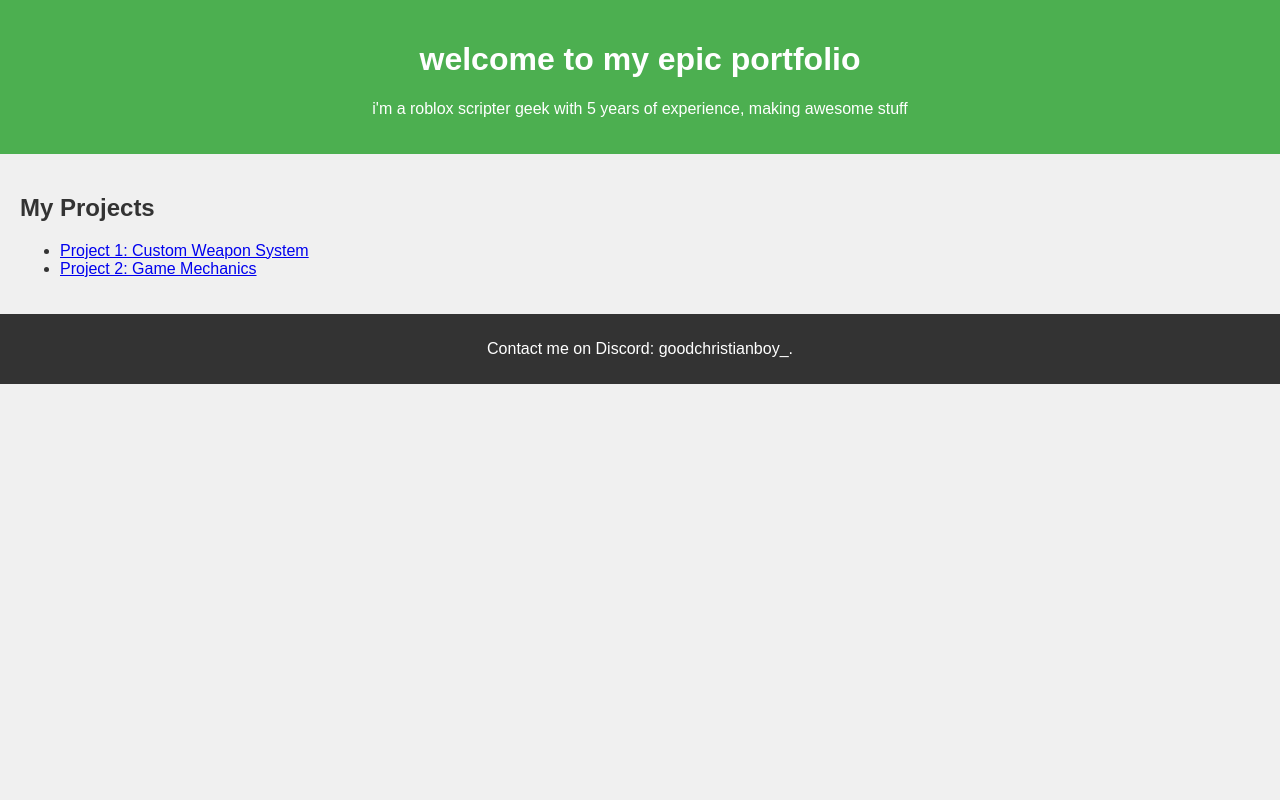
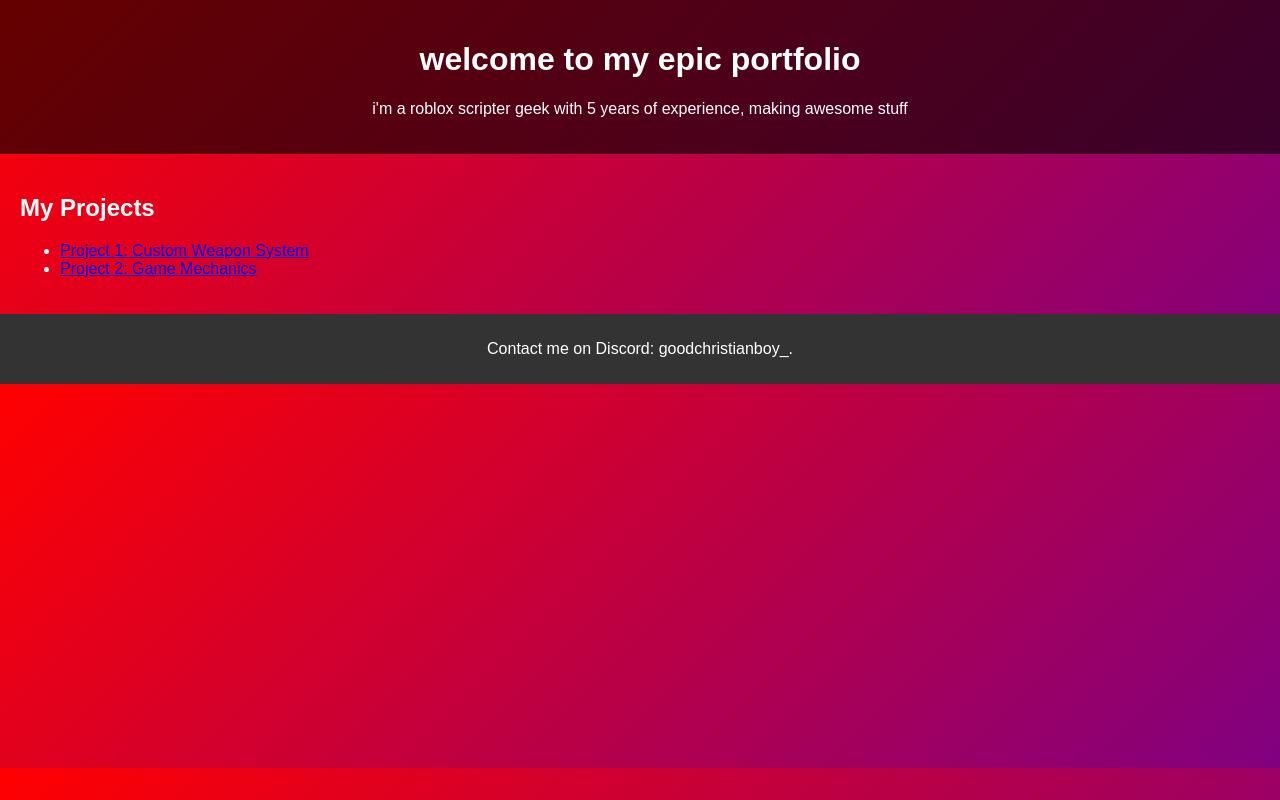
Before and after one commit to SussyBaka123432/bytebane.github.io, a plain HTML site: page index.html in a window 1280 px wide. Drawn offline with Linux system fonts and the light colour scheme.

Commit message:
Update styles.css

```diff
--- a/styles.css
+++ b/styles.css
@@ -2,12 +2,12 @@ body {
     font-family: Arial, sans-serif;
     margin: 0;
     padding: 0;
-    background-color: #f0f0f0;
-    color: #333;
+    background: linear-gradient(135deg, #FF0000, #800080);
+    color: white;
 }
 
 header {
-    background-color: #4CAF50;
+    background-color: rgba(0, 0, 0, 0.6);
     color: white;
     padding: 20px;
     text-align: center;
```
